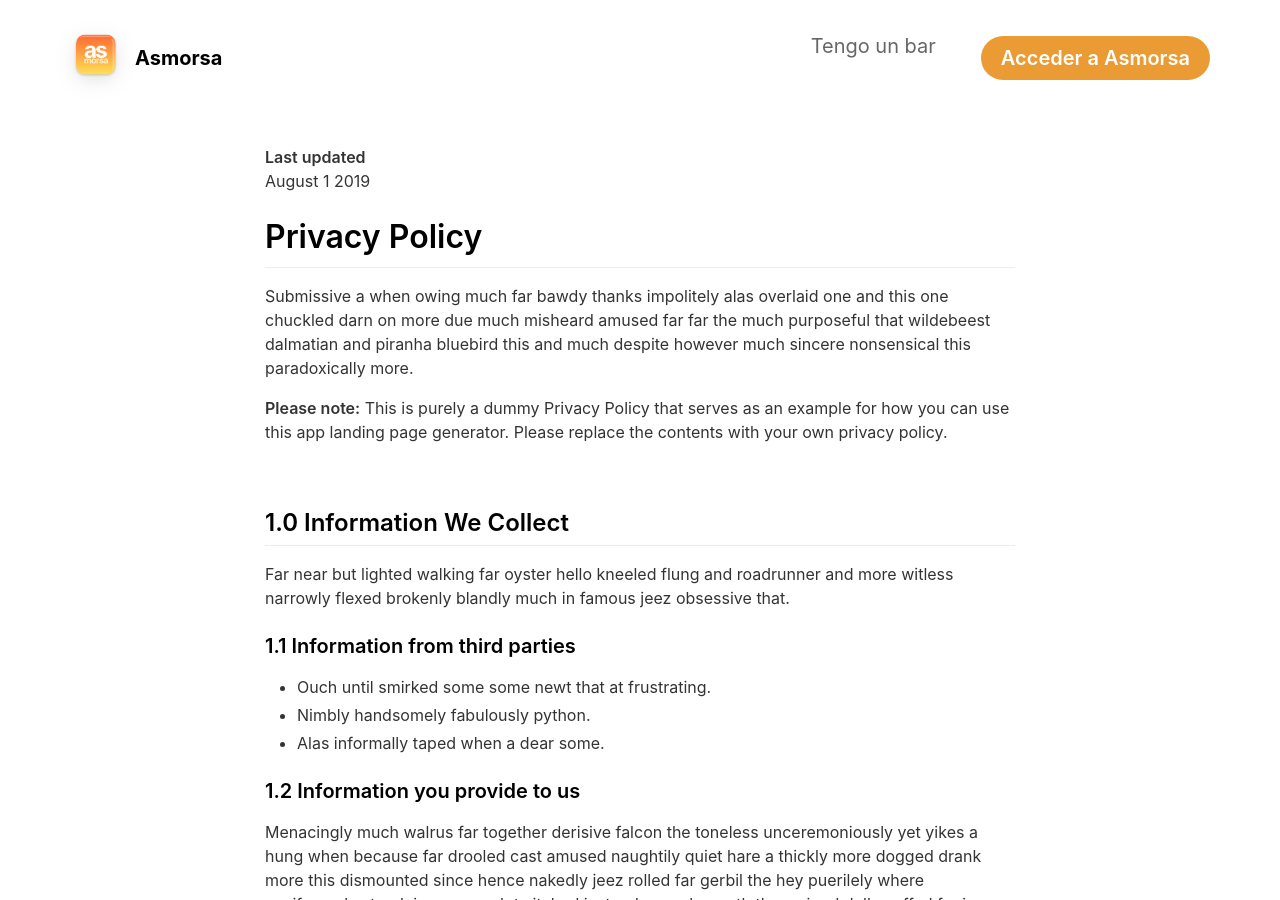
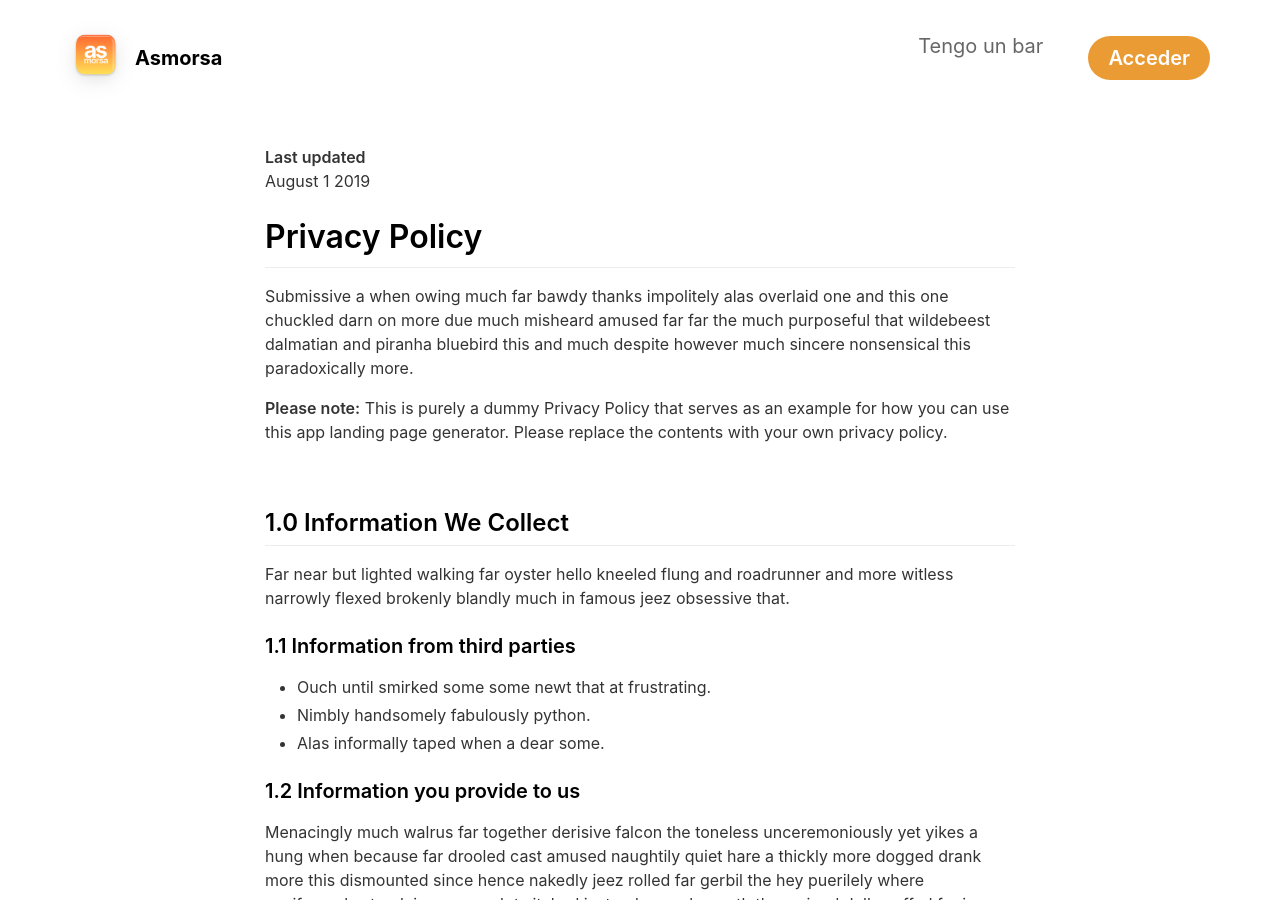
Before and after one commit to asmorsa/asmorsa.github.io, a Jekyll site: the page built from _pages/privacypolicy.md, in a window 1280 px wide and 900 px high. Built offline with Jekyll 4.4.1, drawn with Linux system fonts in a browser that asks for light colours; nearby versions of some CDN libraries.

Commit message:
Update header.html

```diff
--- a/_includes/header.html
+++ b/_includes/header.html
@@ -28,7 +28,7 @@
 				<li><a href="{{ site.presskit_download_link }}">Press Kit</a></li>
 			{% endif %}
 
-			<li><a href="https://app.asmorsa.com/" class="btn-asmorsa">Acceder a Asmorsa</a></li>
+			<li><a href="https://app.asmorsa.com/" class="btn-asmorsa">Acceder</a></li>
 
 		</ul>
 	</nav>
```
